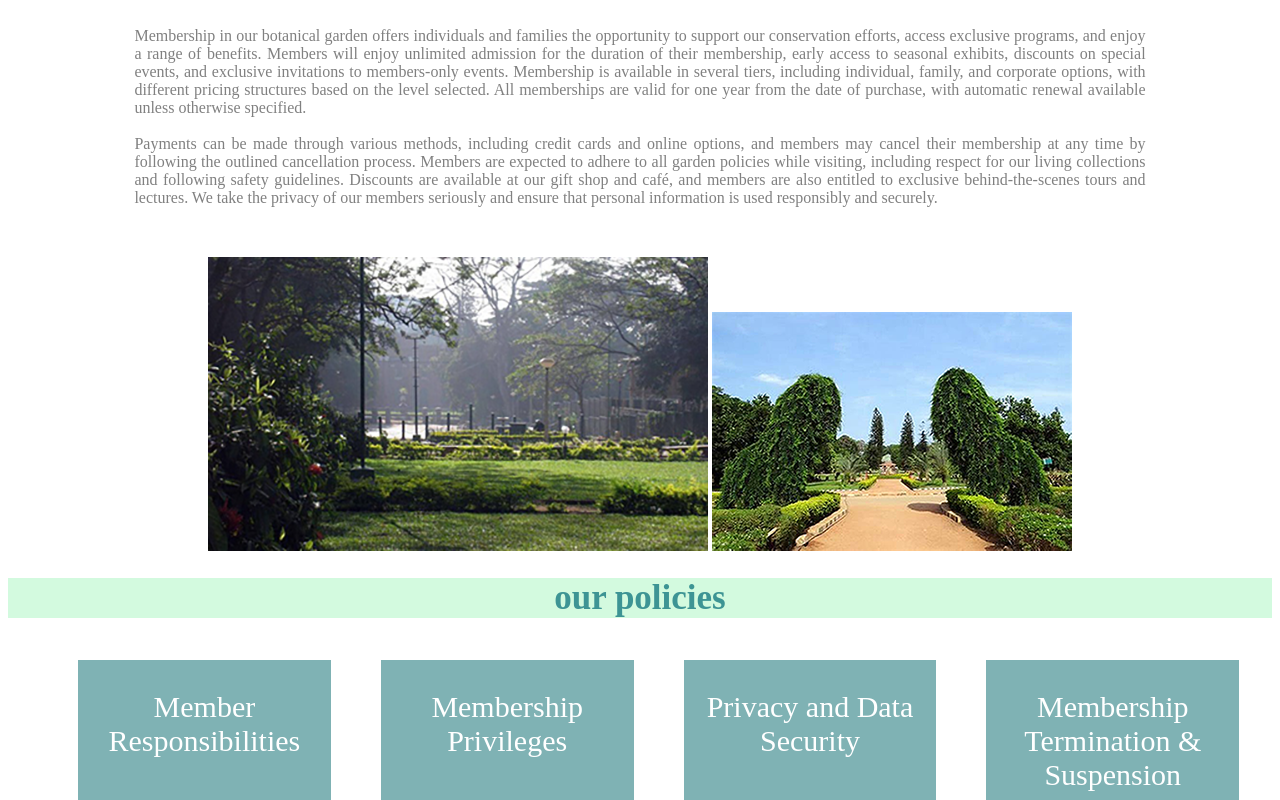
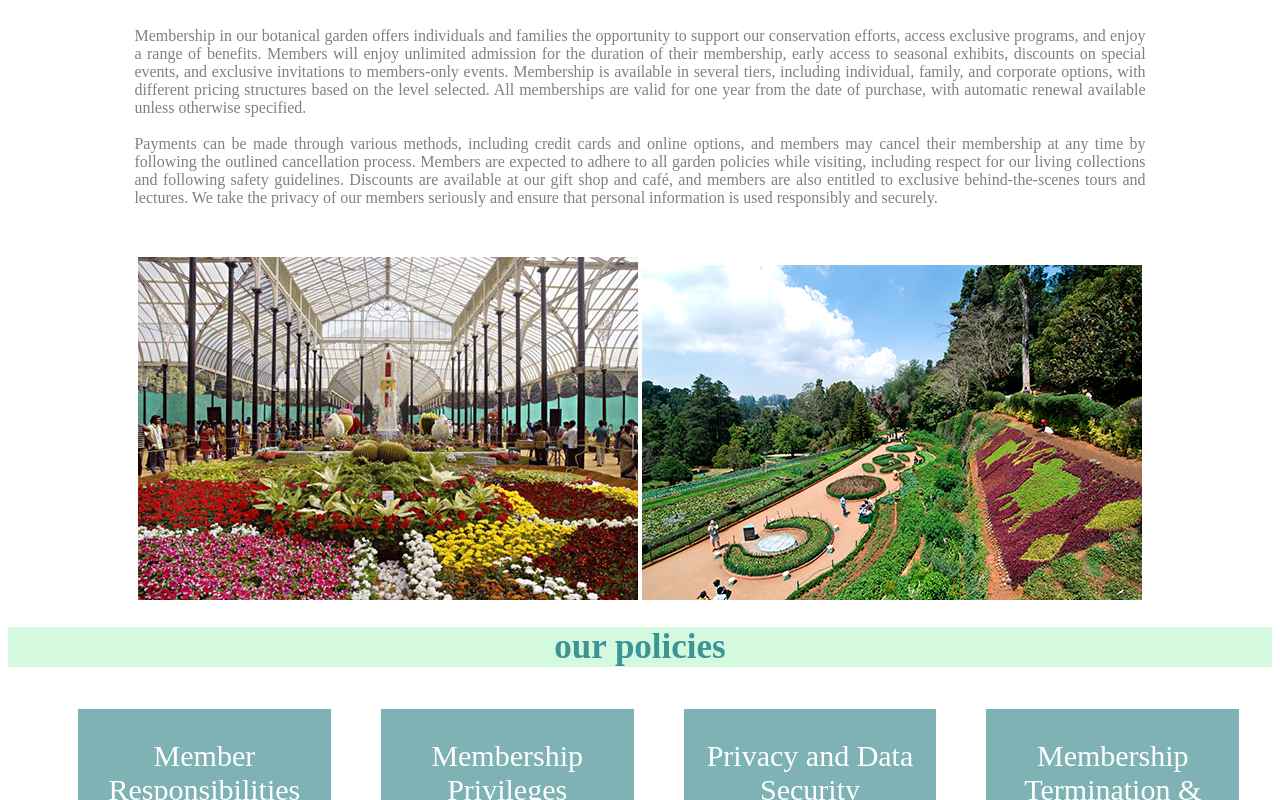
Before and after one commit to shrishtibhandari/AOTM, a plain HTML site: page botanical form.html in a window 1280 px wide. Shown: the part 543-1343 px from the top of the page. Drawn offline with Linux system fonts and the light colour scheme.

Commit message:
Add files via upload

```diff
--- a/botanical form.html
+++ b/botanical form.html
@@ -166,8 +166,8 @@ Payments can be made through various methods, including credit cards and online
 </div>
 
 <div id="pic">
- <img src="images/bot22.png">
- <img src="images/bot24.png">
+ <img src="images/bot31.png">
+ <img src="images/bot28.png">
 
 </div>
 
```
